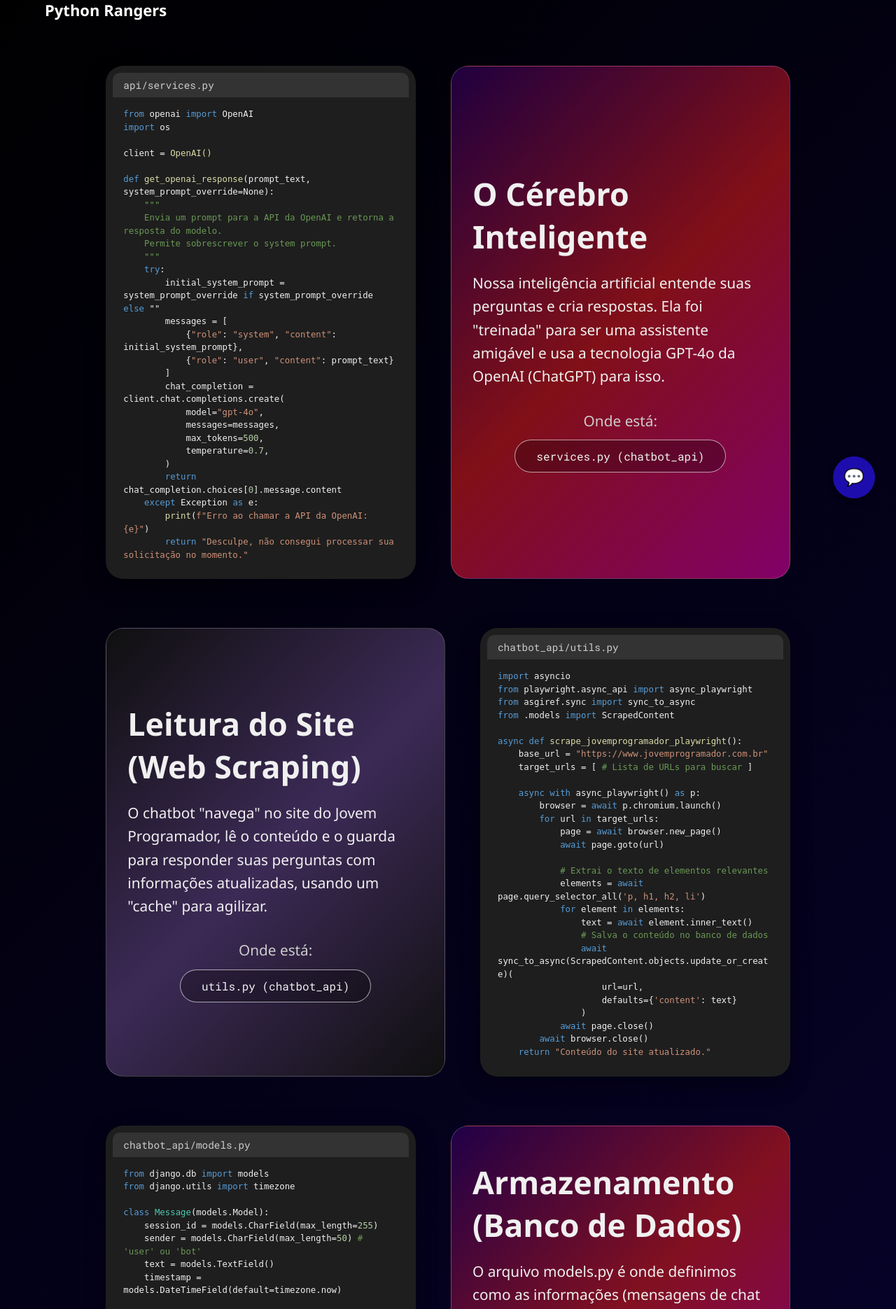
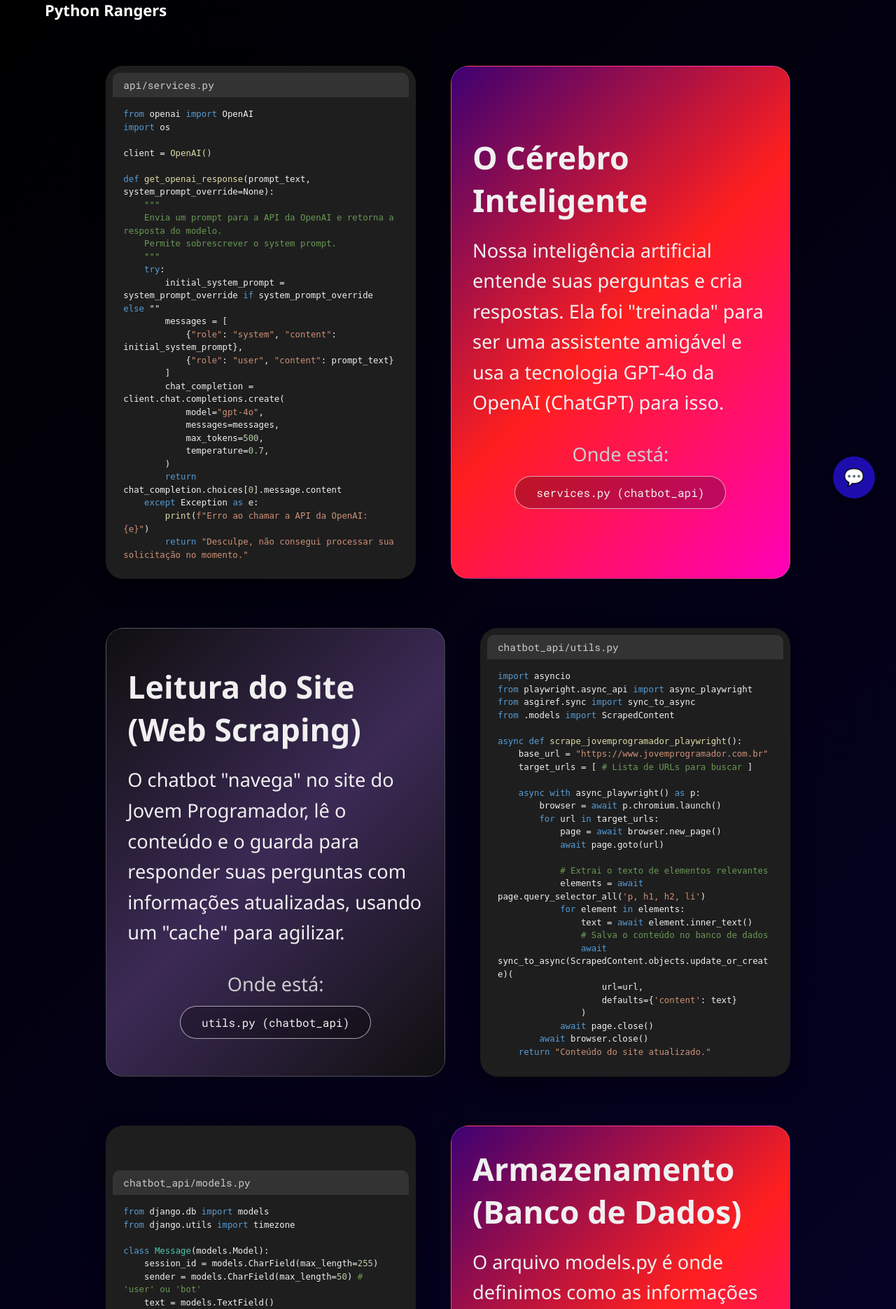
Before and after one commit to HudsonFranco/Prototipo-ADA, a Django app: page /arquivos/ in a window 1280 px wide. Shown: the part 58-1928 px from the top of the page at 70% size. Run offline with Django 5.2, Linux system fonts and the light colour scheme; some libraries are stand-ins or nearby versions; some web fonts are replaced.

Commit message:
Apply font size changes and fix Render deployment

```diff
--- a/chatbot_api/templates/chatbot_app/Arquivos.html
+++ b/chatbot_api/templates/chatbot_app/Arquivos.html
@@ -36,7 +36,7 @@
       justify-content: center;
     }
     .text-content {
-      background: linear-gradient(135deg, rgba(61, 0, 115, 0.5), rgba(255, 31, 31, 0.5), rgba(255, 0, 184, 0.5));
+      background: linear-gradient(135deg, #3d0073, #ff1f1f, #ff00b8);
       border: 1px solid rgba(255, 255, 255, 0.2);
     }
     .text-content-special {
@@ -48,7 +48,7 @@
       margin-bottom: 20px;
     }
     .text-content p {
-      font-size: 1.3rem;
+      font-size: 1.7rem;
       line-height: 1.6;
     }
     .code-content {
--- a/chatbot_api/templates/chatbot_app/Consideracoes.html
+++ b/chatbot_api/templates/chatbot_app/Consideracoes.html
@@ -60,7 +60,7 @@
   }
 
   .info-card p {
-    font-size: 1.1rem;
+    font-size: 2.0rem;
     line-height: 1.6;
     margin: 0;
   }
--- a/chatbot_api/templates/chatbot_app/componentes_chaves.html
+++ b/chatbot_api/templates/chatbot_app/componentes_chaves.html
@@ -58,7 +58,7 @@
   }
 
   .text-card p {
-    font-size: 1.2rem;
+    font-size: 2.0rem;
     line-height: 1.6;
     margin-bottom: 15px;
   }
--- a/chatbot_api/urls.py
+++ b/chatbot_api/urls.py
@@ -14,6 +14,4 @@
     path('sobre-nos/', views.sobre_nos, name='sobre_nos'),
     path('arquivos/', views.arquivos, name='arquivos'),
     path('consideracoes/', views.consideracoes, name='consideracoes'),
-    path('readme/', views.readme, name='readme'),
-    path('doc/', views.readme, name='doc'),
 ]
--- a/chatbot_api/utils.py
+++ b/chatbot_api/utils.py
@@ -4,7 +4,6 @@
 from django.utils import timezone
 from playwright.async_api import async_playwright
 from asgiref.sync import sync_to_async
-
 from .models import ScrapedContent
 
 async def scrape_jovemprogramador_playwright():
```
Also changed, not shown: 1 other file.
